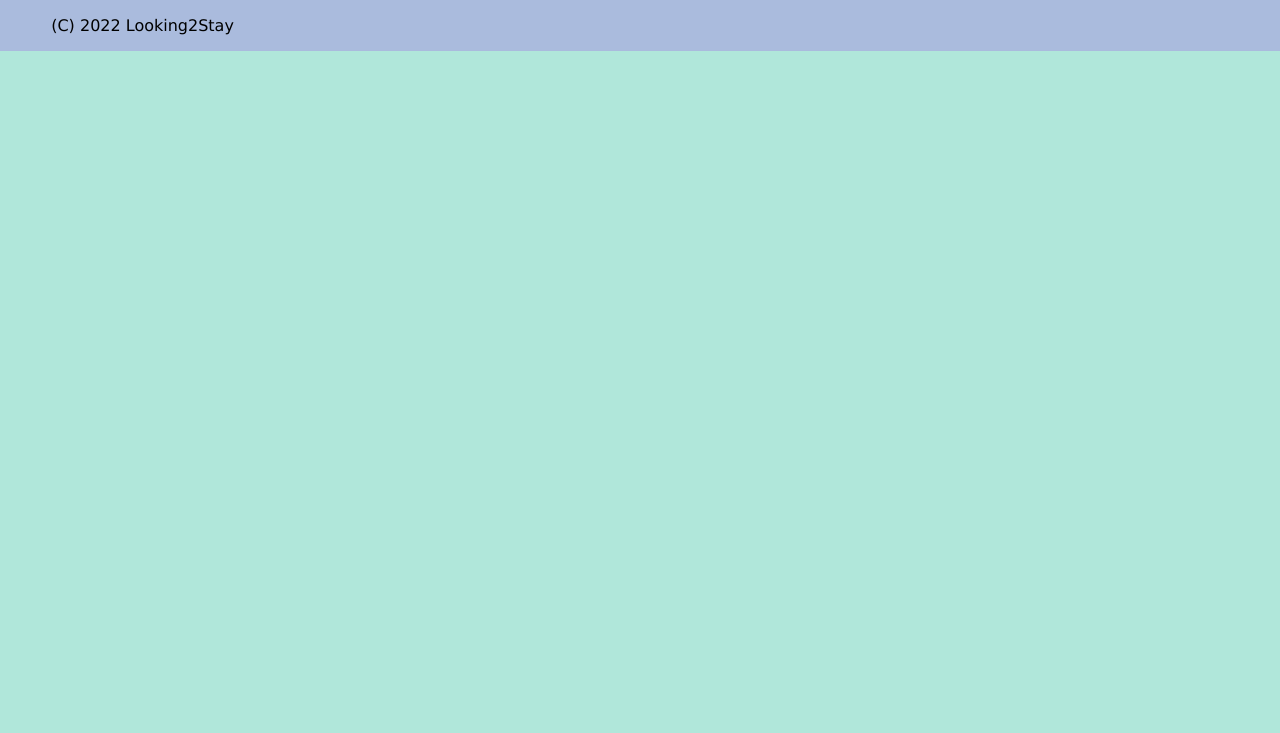
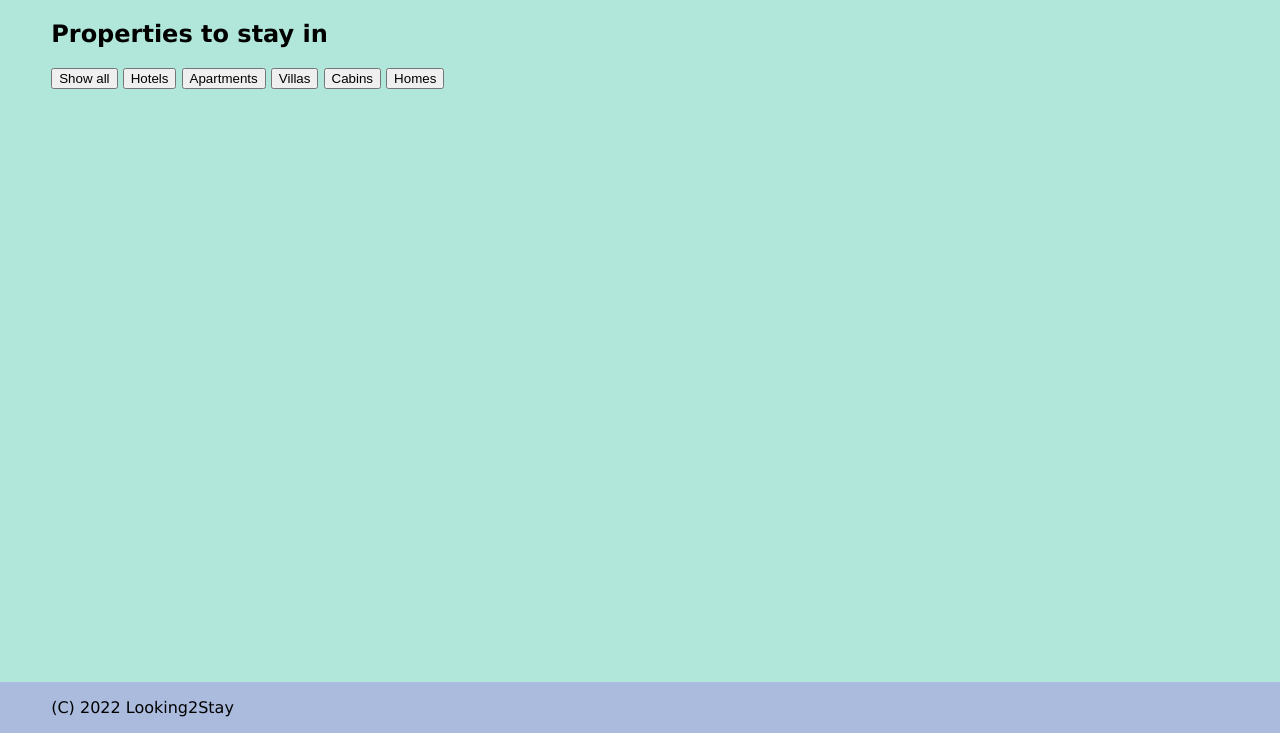
Before and after one commit to GalijotasE/looking_to_stay, a Django app: page /hotels/ in a window 1280 px wide. Shown: the part 67-800 px from the top of the page. Run offline with Django 4.2, Linux system fonts and the light colour scheme.

Commit message:
click here to see recent changes

```diff
--- a/looking_to_stay/looking_to_stay_app/static/lookingtostay/css/base.css
+++ b/looking_to_stay/looking_to_stay_app/static/lookingtostay/css/base.css
@@ -17,7 +17,7 @@ header, main, footer {
 }
 
 header {
-    background-color: #1173b9b6;
+    /* background-color: #1173b97c; */
     height: auto;
 }
 
@@ -34,17 +34,21 @@ header .container {
 
 header a {
     display: inline-block;
-    color: white;
+    color: rgb(255, 255, 255);
     padding: 1.5rem;
     text-decoration: none;
 }
 
 header a:hover {
-    background-color: rgba(0, 0, 255, 0.429);
+    background-color: rgba(234, 234, 236, 0.429);
 }
 
 footer {
     background-color:  #abd;
+    position: absolute;
+    bottom: 0;
+    width: 100%;
+
 }
 
 footer .container {
--- a/looking_to_stay/looking_to_stay_app/templates/lookingtostay/base.html
+++ b/looking_to_stay/looking_to_stay_app/templates/lookingtostay/base.html
@@ -5,6 +5,7 @@
     <meta http-equiv="X-UA-Compatible" content="IE=edge">
     <meta name="viewport" content="width=device-width, initial-scale=1.0">
     <title>{% block title %} Looking2Stay {% endblock title %}</title>
+    <link rel="icon" type="image/x-icon" href="{% static 'lookingtostay/favicon/favicon.ico' %}">
     <link rel="stylesheet" href="{% static 'lookingtostay/css/base.css' %}">
 </head>
 <body>
--- a/looking_to_stay/looking_to_stay_app/templates/lookingtostay/hotels.html
+++ b/looking_to_stay/looking_to_stay_app/templates/lookingtostay/hotels.html
@@ -1,5 +1,17 @@
 {% extends 'lookingtostay/base.html' %}
 {% block title %} List Of Hotels - {{ block.super }}{% endblock title %}
 {% block content%}
+    <h2> Properties to stay in </h2>
+    <div id="myBtnContainer">
+        <button class="btn active" onclick="filterSelection('all')">Show all</button>
+        <button class="btn" onclick="filterSelection('hotels')">Hotels</button>
+        <button class="btn" onclick="filterSelection('apartments')">Apartments</button>
+        <button class="btn" onclick="filterSelection('villas')">Villas</button>
+        <button class="btn" onclick="filterSelection('cabins')">Cabins</button>
+        <button class="btn" onclick="filterSelection('homes')">Homes</button>
+    </div>
+
+
+
 
 {% endblock content%}
```
Also changed, not shown: looking_to_stay/looking_to_stay_app/static/lookingtostay/favicon/favicon.ico (added).
